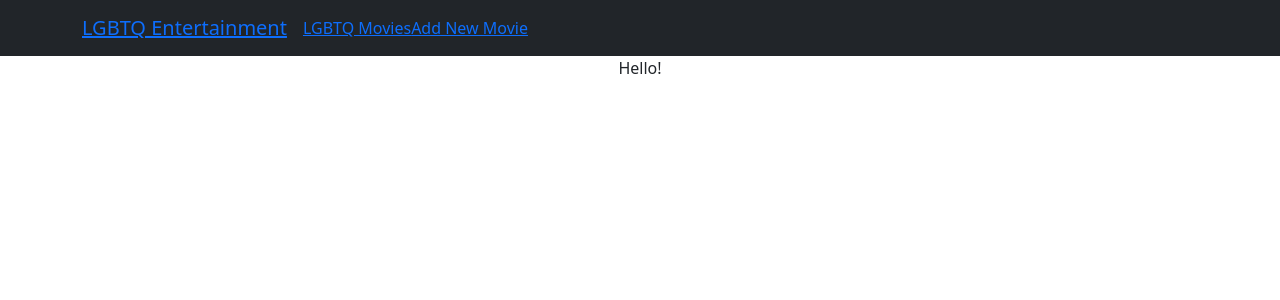
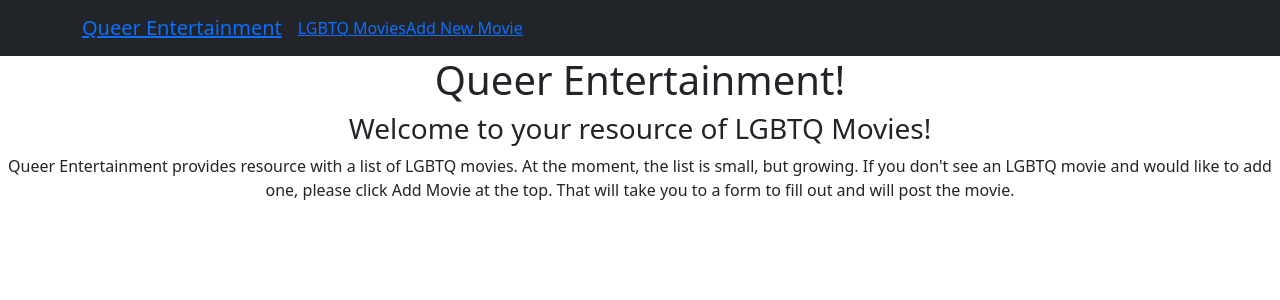
Before and after one commit to btomecsko/react_lgbtq_project, a React (Create React App) app: page / in a window 1280 px wide. Shown: the top 300 px of the page. Built offline with nearby package versions, Linux system fonts and the light colour scheme.

Commit message:
added content to Home page

```diff
--- a/src/components/Home.js
+++ b/src/components/Home.js
@@ -7,7 +7,10 @@ const Home = () => {
 
   return (
     <div>
-        <p>Hello!</p>
+        <h1>Queer Entertainment!</h1>
+        <h3>Welcome to your resource of LGBTQ Movies!</h3>
+
+      <p>Queer Entertainment provides resource with a list of LGBTQ movies. At the moment, the list is small, but growing. If you don't see an LGBTQ movie and would like to add one, please click Add Movie at the top. That will take you to a form to fill out and will post the movie. </p>
     </div>
 
   );
--- a/src/components/Navbar.js
+++ b/src/components/Navbar.js
@@ -9,7 +9,7 @@ const NavBar = () => {
   return (
       <Navbar bg="dark" variant="dark">
         <Container>
-          <Navbar.Brand><Link to='/'>LGBTQ Entertainment</Link></Navbar.Brand>
+          <Navbar.Brand><Link to='/'>Queer Entertainment</Link></Navbar.Brand>
           <Nav className="me-auto">
             <Link to='/movies' className='movies'>LGBTQ Movies</Link>
             <Link to='/addmovie'>Add New Movie</Link>
```
